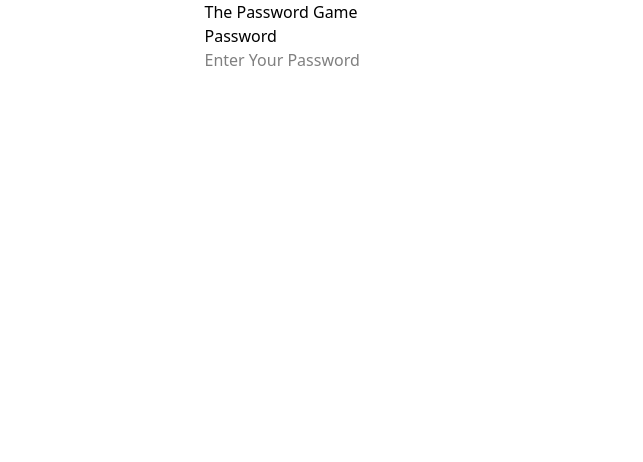
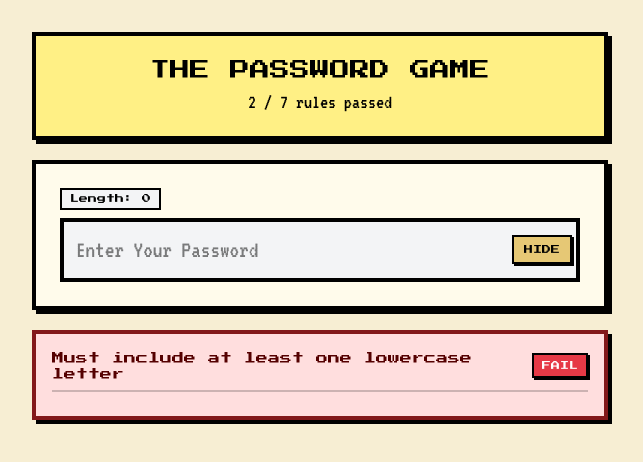
Before and after one commit to nandinatsetseg-alt/password-game, a Next.js app: page / in a window 1280 px wide. Shown: the top 462 px of the page, without its empty margins (320-963 px from the left). Built offline with nearby package versions, Linux system fonts and the light colour scheme.

Commit message:
working merge with main and some features

```diff
--- a/src/app/page.js
+++ b/src/app/page.js
@@ -1,106 +1,187 @@
 "use client";
-import { Unlock } from "next/font/google";
+
 import { useEffect, useMemo, useState } from "react";
 
 export default function Home() {
   const [password, setPassword] = useState("");
-  const rule_1 = (/[a-z]/.test(password))
-  const rule_2 = rule_1 &&(/[0-9]/.test(password))
-  const rule_3 = rule_2 && (/[A-Z]/.test(password))
-  const rule_4 = rule_3 && password.length>=20
-  const rule_5 = rule_4 && hasNumberEveryFiveChars(password)
-  const rule_6 = rule_5 && hasUpperCaseEveryThreeChars(password)
-  const rule_7 = rule_6 && password.toLowerCase().includes("p") && password.toLowerCase().includes("l") && password.toLowerCase().includes("e") && password.toLowerCase().includes("a") && password.toLowerCase().includes("s") && password.toLowerCase().includes("e")
+
+  const [showPassword, setShowPassword] = useState(true);
+
   useEffect(() => {
-    const link = document.createElement('link');
-    link.href = 'https://fonts.googleapis.com/css2?family=Press+Start+2P&family=VT323&display=swap';
-    link.rel = 'stylesheet';
+    const link = document.createElement("link");
+
+    link.href =
+      "https://fonts.googleapis.com/css2?family=Press+Start+2P&family=VT323&display=swap";
+
+    link.rel = "stylesheet";
+
     document.head.appendChild(link);
+
     return () => {
-      if (document.head.contains(link)) {
-        document.head.removeChild(link)
-      };
-    }
-  }, [])
+      if (document.head.contains(link)) document.head.removeChild(link);
+    };
+  }, []);
+
   const rulesList = useMemo(() => {
     return [
       {
         id: 1,
+
         title: "Must include at least one lowercase letter",
-        passed: rule_1,
-        unlocked: password,
+
+        passed: /[a-z]/.test(password),
       },
+
       {
         id: 2,
+
         title: "Must include at least one number",
-        passed: rule_2,
-        unlocked: rule_1
+
+        passed: /[0-9]/.test(password),
       },
+
       {
         id: 3,
+
         title: "Must include at least one uppercase letter",
-        passed: rule_3,
-        unlocked: rule_2
+
+        passed: /[A-Z]/.test(password),
       },
+
       {
-        id:4,
+        id: 4,
+
         title: "Must be at least 20 characters long",
-        passed: rule_4,
-        unlocked: rule_3
+
+        passed: password.length >= 20,
       },
+
       {
-        id:5,
+        id: 5,
+
         title: "Must include a number in every 5 characters :p",
-        passed: rule_5,
-        unlocked: rule_4
+
+        passed: hasNumberEveryFiveChars(password),
       },
+
       {
-        id:6,
-        title: "Must include an uppercase letter in every 3 characters after the 15th character ",
-        passed:rule_6,
-        unlocked: rule_5
+        id: 6,
+
+        title:
+          "Must include an uppercase letter in every 3 characters after the 15th character",
+
+        passed: hasUpperCaseEveryThreeChars(password),
       },
+
       {
-        id:7,
+        id: 7,
+
         title: "Must include the word 'please' because manners matter",
-        passed: rule_7,
-        unlocked: rule_6
-      }
-    ]
-  })
+
+        passed: password.toLowerCase().includes("please"),
+      },
+    ];
+  }, [password]);
+
+  const firstFailingIndex = rulesList.findIndex((r) => !r.passed);
+
+  const visibleCount =
+    firstFailingIndex === -1 ? rulesList.length : firstFailingIndex + 1;
+
+  // Newest/currently-failing rule on top, like the styled version's activeRules.
+
+  const visibleRules = rulesList.slice(0, visibleCount).slice().reverse();
+
+  const passedCount = rulesList.filter((r) => r.passed).length;
+
   return (
-    <div className="flex flex-col justify-center items-center w-full bg-beige">
-      <div className="flex flex-col">
-        <h1>The Password Game</h1>
-        <p>Password</p>
-        <input className="w-full" placeholder="Enter Your Password" value={password} onChange={(e) => setPassword(e.target.value)} />
+    <div className="flex flex-col justify-start p-4 items-center w-full min-h-screen bg-[#f7eed3] text-black font-[VT323] sm:p-8 selection:bg-[#e6c875]">
+      <div className="w-full max-w-xl space-y-5">
+        <div className="bg-yellow-200 border-4 border-black p-5 shadow-[4px_4px_0px_0px_#000] text-center">
+          <h1 className="font-['Press_Start_2P'] text-lg sm:text-xl text-black uppercase mb-1">
+            The Password Game
+          </h1>
+          <p className="text-xl text-brown-300">
+            {passedCount} / {rulesList.length} rules passed
+          </p>
+        </div>
+
+        <div className="bg-amber-50 border-4 border-black p-4 sm:p-6 shadow-[4px_4px_0px_0px_#000]">
+          <div className="flex justify-between items-center mb-2">
+            <span className="font-['Press_Start_2P'] text-[9px] text-black px-2 py-0.5 border-2 border-black bg-gray-100">
+              Length: {password.length}
+            </span>
+          </div>
+          <div className="relative flex items-center">
+            <input
+              className="w-full bg-gray-100 border-4 border-black p-3 pr-28 font-['VT323'] text-2xl text-black outline-none focus:bg-amber-100"
+              type={showPassword ? "text" : "password"}
+              placeholder="Enter Your Password"
+              value={password}
+              onChange={(e) => setPassword(e.target.value)}
+            />
+
+            <button
+              onClick={() => setShowPassword(!showPassword)}
+              className="absolute right-2 font-['Press_Start_2P'] text-[9px] bg-[#e6c875] hover:bg-[#d8b863] text-black border-2 border-black px-2.5 py-1.5 shadow-[2px_2px_0px_0px_#000] active:translate-y-[1px] active:shadow-none select-none uppercase"
+            >
+              {showPassword ? "HIDE" : "SHOW"}
+            </button>
+          </div>
+        </div>
+
+        <div className="space-y-4">
+          {visibleRules.map((rule) => {
+            const isFailing = !rule.passed;
+
+            return (
+              <div
+                key={rule.id}
+                className={`border-4 border-black p-4 shadow-[4px_4px_0px_0px_#000] transition-all ${
+                  isFailing
+                    ? "bg-[#ffdede] border-red-900 text-[#500]"
+                    : "bg-[#d8f3dc] border-green-900 text-[#050]"
+                }`}
+              >
+                <div className="flex items-center justify-between border-b-2 border-black/20 pb-2 mb-2">
+                  <div className="font-['Press_Start_2P'] text-[10px] sm:text-xs flex items-center space-x-1">
+                    <span>{rule.title}</span>
+                  </div>
+                  <div
+                    className={`font-['Press_Start_2P'] text-[9px] px-2 py-1 border-2 border-black shadow-[2px_2px_0px_0px_#000] uppercase ${
+                      isFailing
+                        ? "bg-[#e63946] text-white"
+                        : "bg-[#2ec4b6] text-black"
+                    }`}
+                  >
+                    {isFailing ? "FAIL" : "PASS"}
+                  </div>
+                </div>
+              </div>
+            );
+          })}
+        </div>
       </div>
-      {rulesList.map((rule) => {
-        return (
-        rule.unlocked && !rule.passed && (
-          <div className={`${rule.passed ? "text-green-500" : "text-red-500"}`} key={rule.id}>{rule.title}</div>
-        ))
-      })}
     </div>
   );
 }
 
 const hasNumberEveryFiveChars = (password) => {
-  for (let i= 0; i<password.length; i+=5) {
-    const chunk = password.slice(i, i+5)
-    if (!/[0-9]/.test(chunk)) {
-      return false
-    }
+  for (let i = 0; i < password.length; i += 5) {
+    const chunk = password.slice(i, i + 5);
+
+    if (!/[0-9]/.test(chunk)) return false;
   }
-  return true
-}
+
+  return true;
+};
 
 const hasUpperCaseEveryThreeChars = (password) => {
-  for (let i= 15; i<password.length; i+=3) {
-    const chump = password.slice(i, i+3)
-    if (!/[A-Z]/.test(chump)) {
-      return false
-    }
+  for (let i = 15; i < password.length; i += 3) {
+    const chunk = password.slice(i, i + 3);
+
+    if (!/[A-Z]/.test(chunk)) return false;
   }
-  return true
-}
+
+  return true;
+};
```
